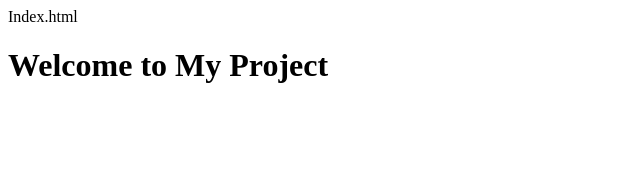
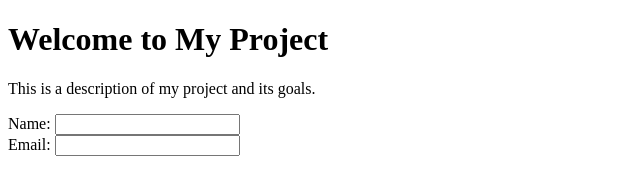
Before and after one commit to badreddine244/git-workflow-exercise, a plain HTML site: page index.html in a window 1280 px wide. Shown: the whole page, without its empty margins (0-640 px from the left). Drawn offline with Linux system fonts and the light colour scheme.

Commit message:
git exercice other modification

```diff
--- a/index.html
+++ b/index.html
@@ -1,4 +1,3 @@
-Index.html
 <!DOCTYPE html>
 <html>
 <head>
@@ -6,9 +5,18 @@ Index.html
 </head>
 <body>
 <h1>Welcome to My Project</h1>
+<p>This is a description of my project and its goals.</p>
+
 <form>
+<label for="name">Name:</label>
+<input type="text" id="name" name="name"><br>
+
+<label for="email">Email:</label>
+<input type="email" id="email" name="email"><br>
 </form>
+
 <script>
+
 </script>
 </body>
 </html>
```
Lines whose indentation alone changed are shown as unchanged.
